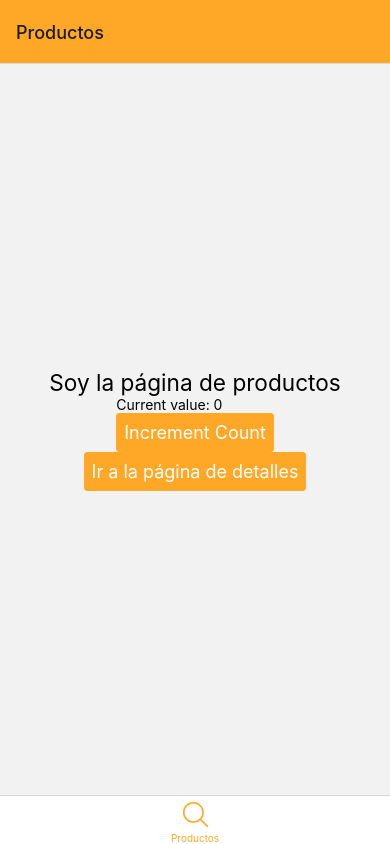
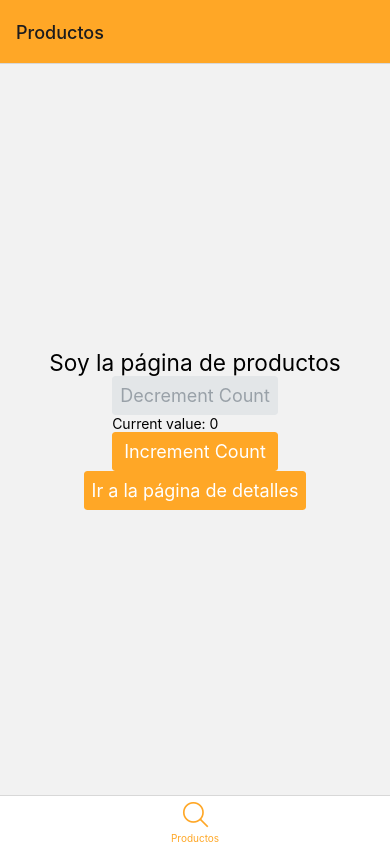
Before and after one commit to yagosefp/reactnative-tuto, a React Native app: screen / in a window 390 px wide. Built offline with nearby package versions, Linux system fonts and the light colour scheme.

Commit message:
[Exercise1] Paso 3

```diff
--- a/src/components/counter/Counter.tsx
+++ b/src/components/counter/Counter.tsx
@@ -9,8 +9,13 @@ const Counter = () => {
     setCount(count + 1);
   };
 
+  const onDecrementCount = () => {
+    setCount(count - 1);
+  };
+
   return (
     <View>
+      <Button title="Decrement Count" onPress={onDecrementCount} disabled={count <= 0} />
       <Text>Current value: {count}</Text>
       <Button title="Increment Count" onPress={onIncrementCount} />
     </View>
```
